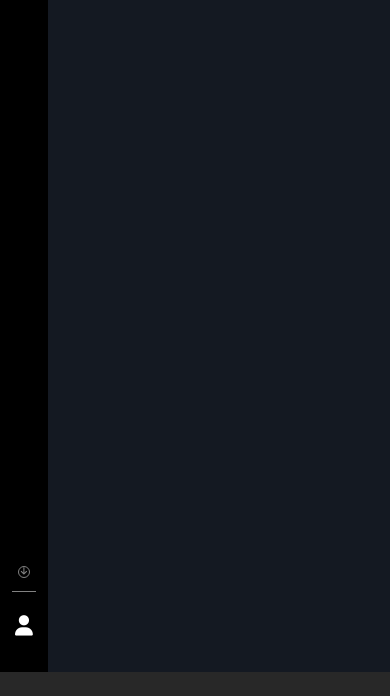
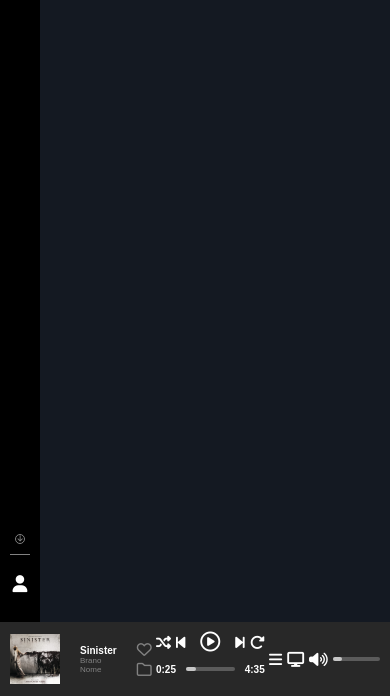
Before and after one commit to Tagliapietra96/html-css-spotifyweb, a plain HTML site: page index.html in a window 390 px wide. Shown: the part 148-844 px from the top of the page. Drawn offline with Linux system fonts and the light colour scheme.

Commit message:
fixed footer responsive from 360px to infinite

```diff
--- a/css/style.css
+++ b/css/style.css
@@ -39,7 +39,7 @@
 }
 /* Rem reset */
 html{
-	font-size: 12px;
+	font-size: 10px;
 }
 /* Font reset */
 body{
@@ -70,6 +70,16 @@ h3{
 
 h4{
     font-size: 1.5rem;
+    color: var(--color-basic-invert);
+}
+
+h5{
+    font-size: 1.5rem;
+    color: var(--color-basic-invert);
+}
+
+h6{
+    font-size: 1rem;
     color: var(--color-basic-invert);
 }
 /* ------------------------------------ */
@@ -112,6 +122,10 @@ button.small{
     vertical-align: middle;
 }
 
+button.empty{
+    padding: unset;
+}
+
 img{
     display: block;
     width: 100%;
@@ -119,12 +133,14 @@ img{
 }
 
 img.small{
-	width: 50%;
+	width: 15%;
 }
 
 a{
     font-size: 1rem;
     display: inline-block;
+    color: var(--color-secondary-light);
+    text-decoration: none;
 }
 /* Tags Reset End */
 
@@ -315,12 +331,6 @@ img.logo-big{
     width: 12rem;
 }
 
-
-aside a{
-    color: var(--color-secondary-light);
-    text-decoration: none;
-}
-
 aside span{
     display: none;
     margin-left: var(--spacing-xsmall);
@@ -379,12 +389,69 @@ section{
 footer{
     background-color: var(--color-secondary);
 }
+
+footer i{
+    color: var(--color-basic-invert);
+    font-size: 1.5rem;
+}
+
+footer div.left i{
+    color: var(--color-secondary-light);
+}
+
+footer span{
+    font-size: .8rem;
+}
+
+footer .likes{
+    gap: var(--spacing-xxsmall);
+}
+
+footer button i.fa-circle-play{
+    font-size: 2rem;
+}
+
+footer .playbuttons{
+    gap: .5rem;
+}
+
+footer .empty-bar{
+    background-color: var(--color-progress-empty);
+    height: 4px;
+    border-radius: 2px;
+}
+
+footer .full-bar{
+    background-color: var(--color-progress-full);
+    height: 4px;
+    border-radius: 2px;
+    width: 20%;
+}
+
+footer .settings{
+    gap: var(--spacing-xxsmall);
+    flex-basis: 30%;
+}
+
+footer .volume{
+    flex-basis: 50%;
+}
+
+footer .img-container img{
+    max-width: 5rem;
+}
+
+
 /* ************************************************************************ */
 /*                             Media Query                                  */
 /* ************************************************************************ */
 
 /* S - Small */
 @media screen and (min-width: 568px){
+    html{
+        font-size: 12px;
+    }
+
     aside{
         width: 200px;
     }
@@ -409,16 +476,47 @@ footer{
         display: block;
     }
 
+    footer a.row.d-c{
+        flex-direction: row;
+        gap: .3rem;
+    }
+
+
+    footer .settings{
+        gap: var(--spacing-xxsmall);
+        flex-basis: 20%;
+    }
+
+    footer .playbuttons{
+        gap: 2rem;
+    }
+
 }
 /* ------------------------------------ */
 
 /* M - Medium */
 @media screen and (min-width: 768px){
+    footer .likes.row,
+    footer .settings{
+        flex-direction: row;
+        gap: 1.5rem;
+    }
 
+    footer .playbuttons{
+        gap: 3rem;
+    }
 }
 /* ------------------------------------ */
 
 /* L - Large */
 @media screen and (min-width: 992px){
 
+    footer .playbuttons{
+        gap: 4.5rem;
+    }
+
+    footer .settings{
+        gap: var(--spacing-xxsmall);
+        flex-basis: 15%;
+    }
 }
--- a/index.html
+++ b/index.html
@@ -117,21 +117,66 @@
 
     <!-- toolbar inferiore -->
     <footer class="col no-shrink pdd p-xs">
-        <div class="row s-b">
+        <div class="row s-b a-c">
 
             <!-- brano in riproduzione -->
-            <div class="col">
+            <div class="col ">
+                <div class="row a-c left">
+                    <div class="img-container">
+                        <img src="img/sinister.jpeg">
+                    </div>
 
+                    <div class="mrg mx m-s">
+                        <h6>Sinister</h6>
+                        <a href="#" class="row d-c">
+                            <span>Brano</span>
+                            <span>Nome</span>
+                        </a>
+                    </div>
+
+                    <div class="likes row d-c">
+                        <i class="fa-regular fa-heart"></i>
+                        <i class="fa-regular fa-folder"></i>
+                    </div>
+                </div>
             </div>
 
             <!-- tool + progress bar -->
             <div class="col">
+                <div class="row playbuttons">
+                    <button class="empty"><i class="fa-solid fa-shuffle"></i></button>
+                    <button class="empty"><i class="fa-solid fa-backward-step"></i></button>
+                    <button class="empty mrg mx m-xs"><i class="fa-regular fa-circle-play"></i></button>
+                    <button class="empty"><i class="fa-solid fa-forward-step"></i></button>
+                    <button class="empty"><i class="fa-solid fa-rotate-right"></i></button>
+                </div>
 
+                <div class="row a-c j-c">
+                    <h6>0:25</h6>
+
+                    <div class=" col grow pdd p-xs  mrg my m-xxs">
+                        <div class="empty-bar">
+                            <div class="full-bar">
+                            </div>
+                        </div>
+                    </div>
+
+                    <h6>4:35</h6>
+                </div>
             </div>
 
             <!-- settings -->
-            <div class="col">
+            <div class="col row a-c settings">
+                    <a href="#"><i class="fa-solid fa-bars"></i></a>
+                    <a href="#"><i class="fa-solid fa-display"></i></a>
+                    <a href="#"><i class="fa-solid fa-volume-high"></i></a>
 
+                <div class=" col volume">
+                    <div class="empty-bar">
+                        <div class="full-bar">
+                        </div>
+                    </div>
+                </div>
             </div>
 
 
```
